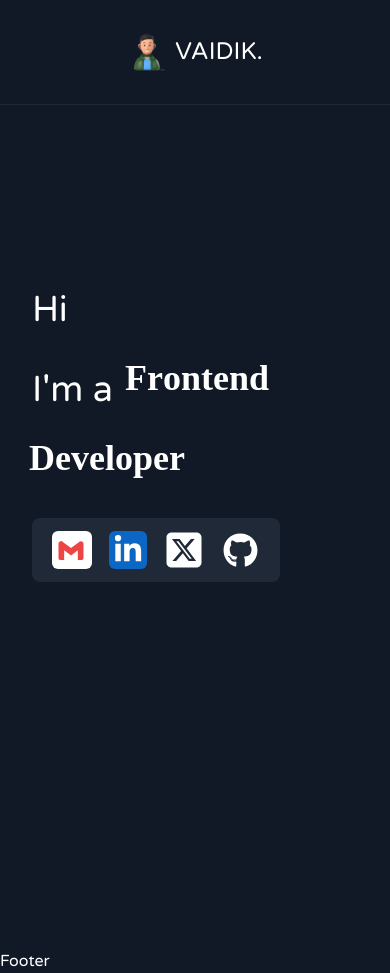
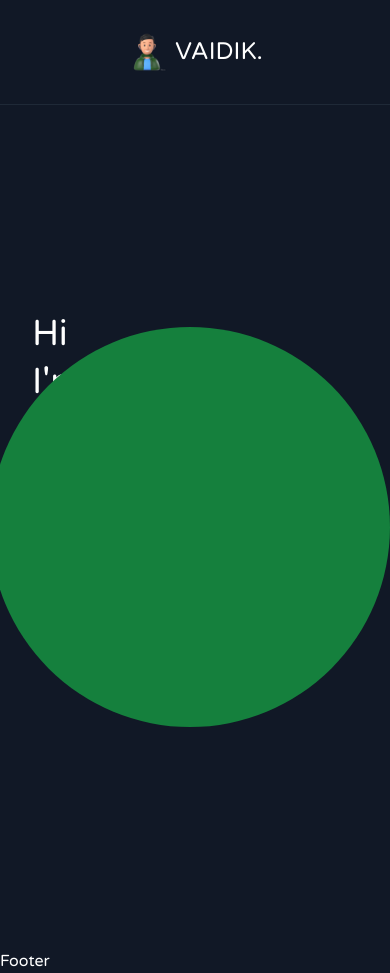
Before and after one commit to Vaidik1308/personal-portfolio, a Next.js app: page / in a window 390 px wide. Built offline with nearby package versions, Linux system fonts and the light colour scheme; a web font is replaced by a local one.

Commit message:
implemented heros section

```diff
--- a/src/app/components/Home/HeroSection.tsx
+++ b/src/app/components/Home/HeroSection.tsx
@@ -19,21 +19,25 @@ const HeroSection = () => {
         <Wrapper className='md:w-[80%] mx-auto flex md:flex-row flex-col relative px-8'>
             <div className='  md:w-[90%] flex justify-center items-start  h-[70vh] flex-col'>
                 <div className='md:w-[60%] mx-auto flex flex-col gap-5 justify-center w-full'>
-                    <h1 className='flex flex-col text-4xl md:text-7xl w-[90%] leading-[3.5rem] md:leading-[4rem]'>
+                    <h1 className='flex flex-col text-4xl md:text-7xl w-[90%] leading-[2rem] md:leading-[4rem]'>
                         <span>Hi</span>
                         {/* <span>I'm Vaidik</span> */}
                         <div className='flex flex-wrap  items-end'>
-                          <span className='  flex items-end '>
+                          <span className='  flex items-end md:mb-0 mb-2'>
                             I'm a
                           </span>
                           <div className='font-Playwrite font-[900] w-fit'>
                             <LetterAnimation text='Frontend' />
                           </div>
                           <motion.div
+                            initial={{
+                              x:100
+                            }}
                             animate={{
                               x:-15,
                             }}
                             transition={{
+                              type:"spring",
                               delay:1
                             }}
                             className='font-Playwrite font-[900] w-fit'>
@@ -42,7 +46,17 @@ const HeroSection = () => {
                           </motion.div>
                         </div>
                     </h1>
-                    <div className='grid grid-cols-4 items-center gap-4 text-3xl  w-fit  inset-4 px-5 py-3 rounded-lg bg-gray-800' >
+                    <motion.div
+                      className='grid grid-cols-4 items-center gap-4 text-3xl  w-fit  inset-4 px-5 py-3 rounded-lg bg-gray-800'
+                      initial={{ scale: 0 }}
+                          animate={{ rotate: 0, scale: 1 }} // Changed to 360 degrees
+                          transition={{
+                            type: "spring",
+                            stiffness: 260,
+                            damping: 20,
+                            delay: 0.1 // Delay for the first icon
+                          }}
+                    >
                         <motion.div
                           className="w-full flex items-center justify-center"
                           initial={{ scale: 0 }}
@@ -88,14 +102,7 @@ const HeroSection = () => {
                               <FaSquareXTwitter size={40} />
                           </Link>
                         </motion.div>
-                        <motion.button
-                          whileHover={{
-                              scale: 1.2,
-                              transition: { duration: 0.1 },
-                              rotate: 45
-                          }}
-                          whileTap={{ scale: 0.9 }}
-                        >
+
                           <motion.div
                             className="flex items-center justify-center"
                             initial={{ scale: 0 }}
@@ -111,13 +118,26 @@ const HeroSection = () => {
                                 <FaGithub size={35} />
                             </Link>
                           </motion.div>
-                        </motion.button>
-                    </div>
+                    </motion.div>
                 </div>
             </div>
-            <div className='w-[45%] md:flex hidden absolute right-0'>
-                <Image src={ProfilePic} width={500} height={500} className='w-[100%] h-auto' alt='profilePic'/>
+            <div className='w-[45%] md:flex hidden absolute z-10 -right-[5%]'>
+                <Image src={ProfilePic} width={500} height={500} className='w-[100%] h-auto ' alt='profilePic'/>
             </div>
+            <motion.div
+              initial={{
+                x:100,
+                opacity:0
+              }}
+              animate={{
+                x:0,
+                opacity:1
+              }}
+              transition={{
+                type:"spring",
+                delay:1
+              }}
+              className='absolute size-[25rem] z-[5] bg-green-700 right-[0%] bottom-[5%] rounded-full' />
         </Wrapper>
     </section>
   )
--- a/src/app/components/Reusable/LetterAnimation.tsx
+++ b/src/app/components/Reusable/LetterAnimation.tsx
@@ -7,15 +7,29 @@ interface LetterAnimationProps {
 }
 
 const LetterAnimation: React.FC<LetterAnimationProps> = ({ text }) => {
+  // Define an array of colors
+  const colors = [
+    'text-red-500',
+    'text-blue-500',
+    'text-green-500',
+    'text-yellow-500',
+    'text-purple-500',
+    'text-pink-500',
+    'text-orange-500',
+    'text-teal-500',
+    'text-indigo-500',
+    'text-gray-500',
+  ];
+
   return (
     <div className="flex p-3">
-      { text.split('').map((letter, index) => (
+      {text.split('').map((letter, index) => (
         <motion.span
           key={index}
           initial={{ opacity: 0, y: 20 }} // Start off-screen
           animate={{ opacity: 1, y: 0 }} // Animate to visible
           transition={{ duration: 0.5, delay: index * 0.1 }} // Staggered delay
-          className="inline-block" // Ensure letters are inline
+          className={`inline-block ${colors[index % colors.length]}`} // Assign color based on index
         >
           {letter}
         </motion.span>
```
